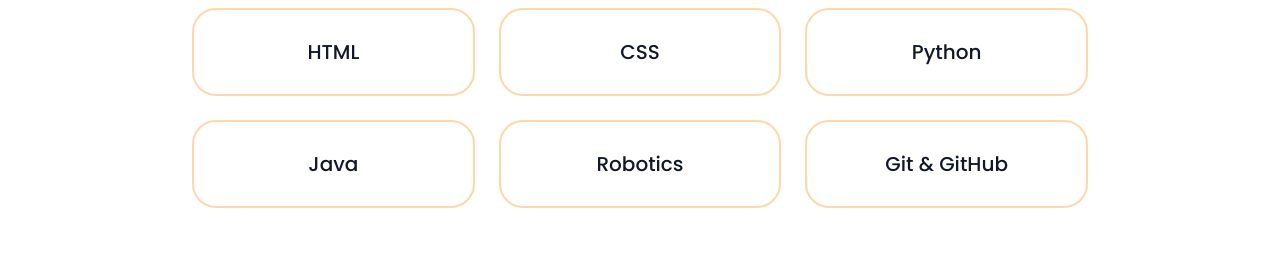
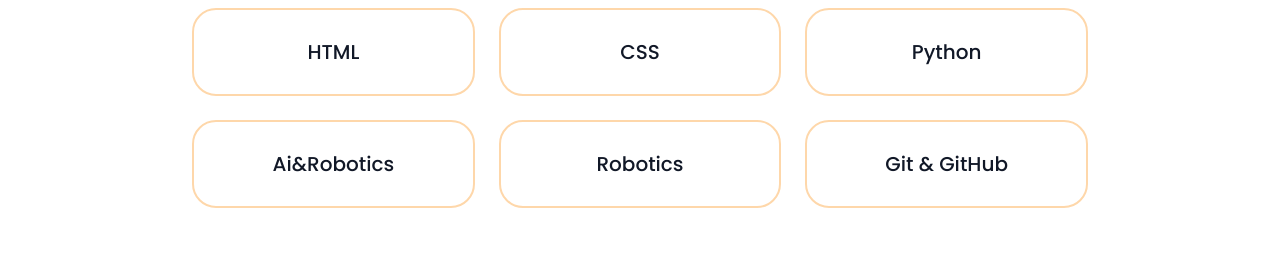
Before and after one commit to DragonOjas/protfolio-dragon, a plain HTML site: page index.html in a window 1280 px wide. Shown: the part 2440-2698 px from the top of the page. Drawn offline with nearby package versions, Linux system fonts and the light colour scheme.

Commit message:
Replace 'Java' skill with 'Ai&Robotics'

```diff
--- a/index.html
+++ b/index.html
@@ -190,7 +190,7 @@
             <div class="skill-pill bg-white border-2 border-orange-200 text-center py-7 rounded-3xl font-medium text-xl">HTML</div>
             <div class="skill-pill bg-white border-2 border-orange-200 text-center py-7 rounded-3xl font-medium text-xl">CSS</div>
             <div class="skill-pill bg-white border-2 border-orange-200 text-center py-7 rounded-3xl font-medium text-xl">Python</div>
-            <div class="skill-pill bg-white border-2 border-orange-200 text-center py-7 rounded-3xl font-medium text-xl">Java</div>
+            <div class="skill-pill bg-white border-2 border-orange-200 text-center py-7 rounded-3xl font-medium text-xl">Ai&Robotics</div>
             <div class="skill-pill bg-white border-2 border-orange-200 text-center py-7 rounded-3xl font-medium text-xl">Robotics</div>
             <div class="skill-pill bg-white border-2 border-orange-200 text-center py-7 rounded-3xl font-medium text-xl">Git &amp; GitHub</div>
         </div>
```
